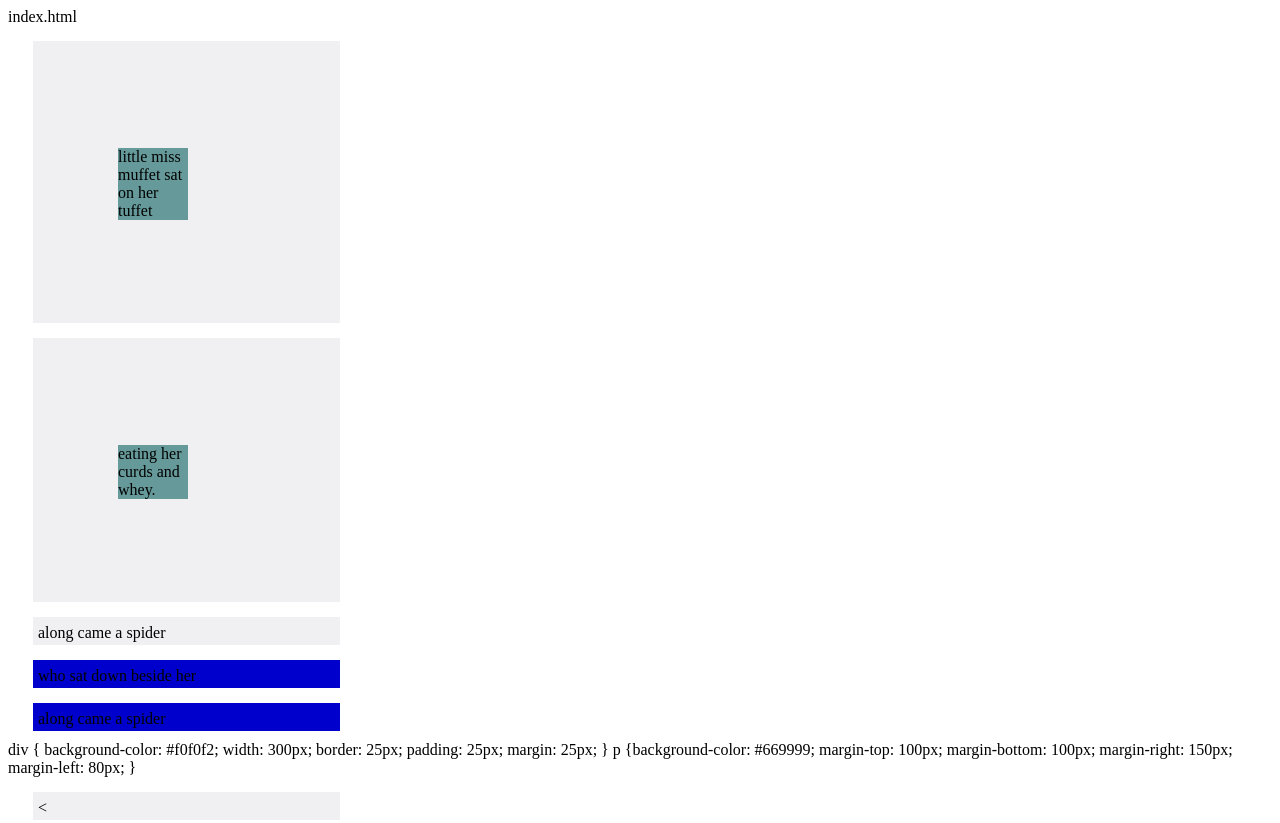
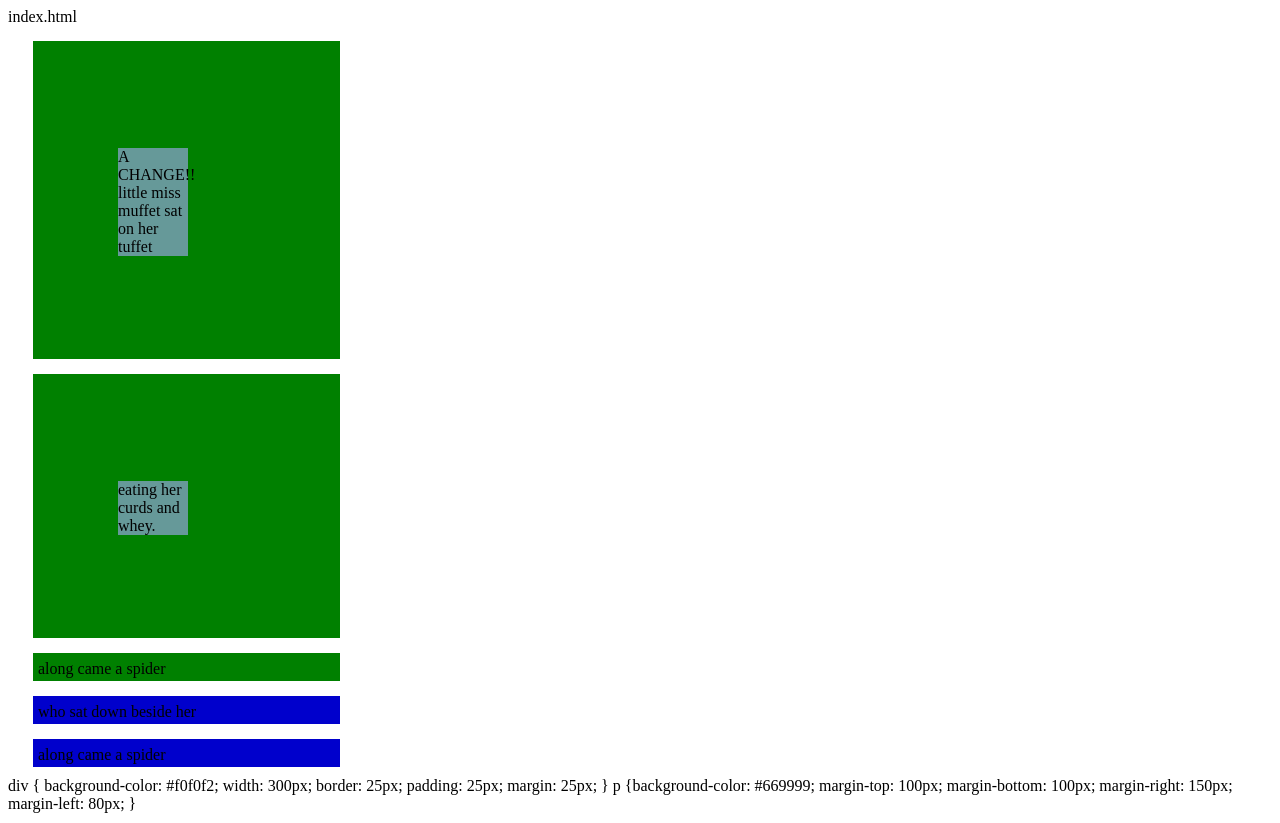
Before and after one commit to srespo/srespo.github.io, a plain HTML site: page index.html in a window 1280 px wide. Shown: the top 823 px of the page. Drawn offline with Linux system fonts and the light colour scheme; a script that the page names is missing.

Commit message:
A CHANGE was made

```diff
--- a/index.html
+++ b/index.html
@@ -19,7 +19,7 @@
     margin-right: 150px;
     margin-left: 80px;
 }
-.chartreuse_div
+.green-div
 {
   background-color: #008000;
 }
@@ -32,16 +32,19 @@
 </style>
 <body>
 
-<div class="green_div">
-<p>little miss muffet sat on her tuffet</p>
+<div class="green-div">
+<p>
+A CHANGE!!
+
+little miss muffet sat on her tuffet</p>
 
 </div>
 
-<div class="green_div">
+<div class="green-div">
 <p> eating her curds and whey. </p>
 </div>
 
-<div class="green_div">
+<div class="green-div">
 along came a spider
 </div>
 
```
